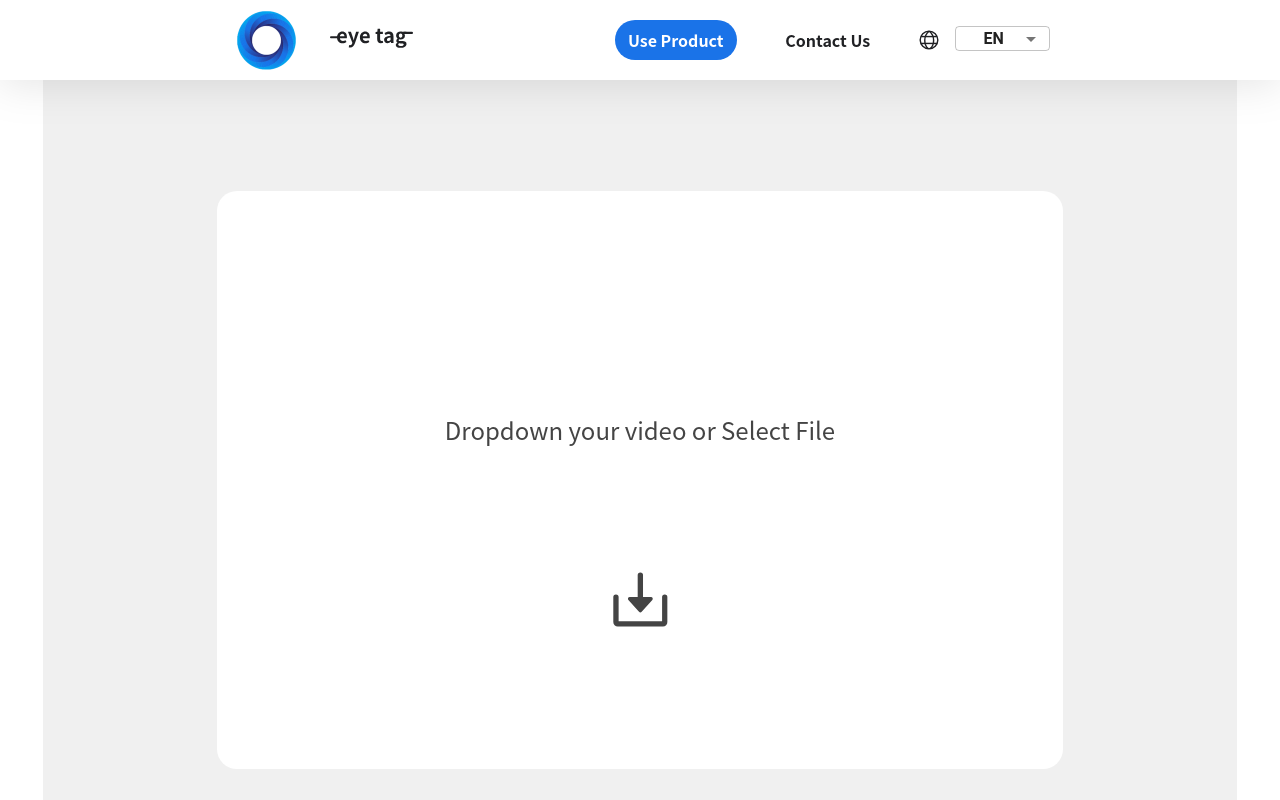
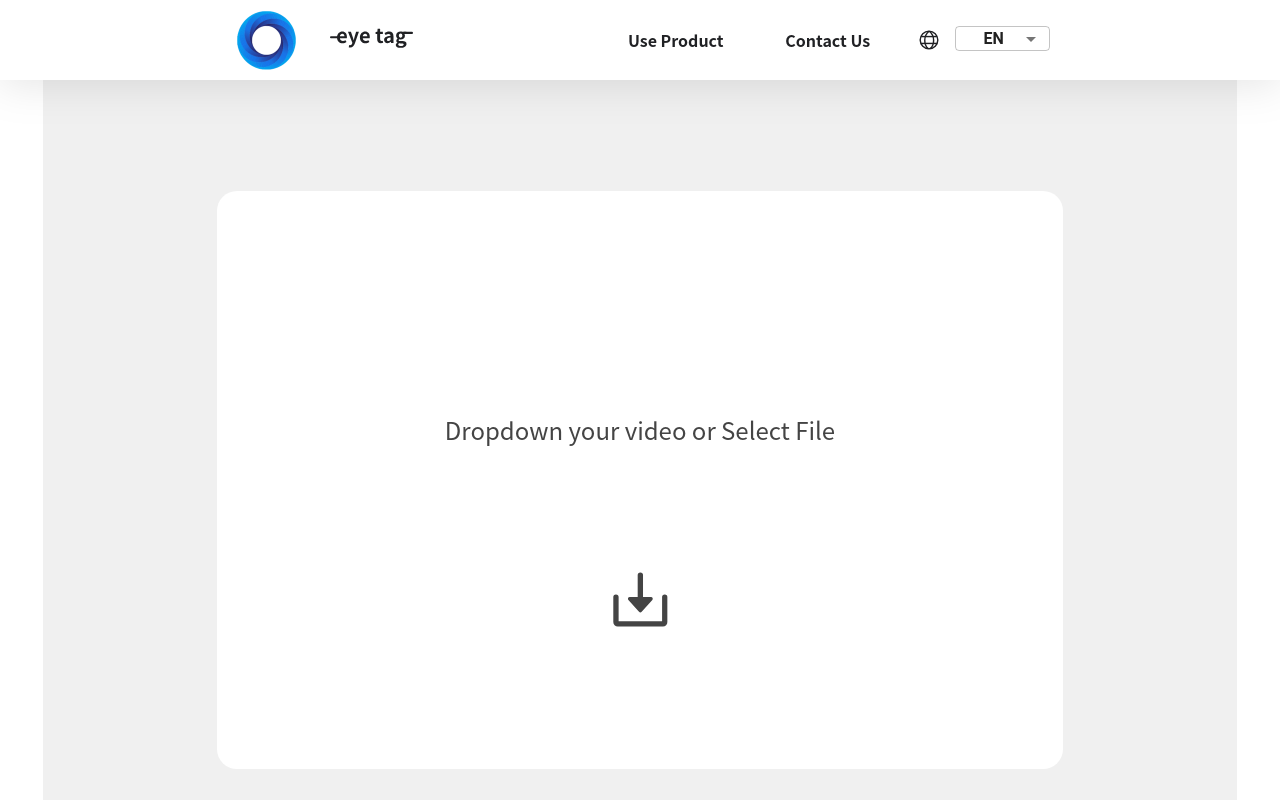
Before and after one commit to gkseogus/HallymCapStone, a React (Create React App) app: page /main in a window 1280 px wide. Shown: the top 800 px of the page. Built offline with nearby package versions, Linux system fonts and the light colour scheme.

Commit message:
220920_fix to nav button design

```diff
--- a/src/components/Main/MainNavBar/index.js
+++ b/src/components/Main/MainNavBar/index.js
@@ -51,9 +51,9 @@ const FirstNavLinkText = styled.h2`
   margin-left: 30px;
   justify-content: center;
   align-items: center;
-  background-color: #1a73e8;
+  background-color: none;
   display: grid;
-  color: #ffffff;
+  color: #202124;
   font-size: 16px;
   font-weight: 700;
   border-radius: 30px;
```
